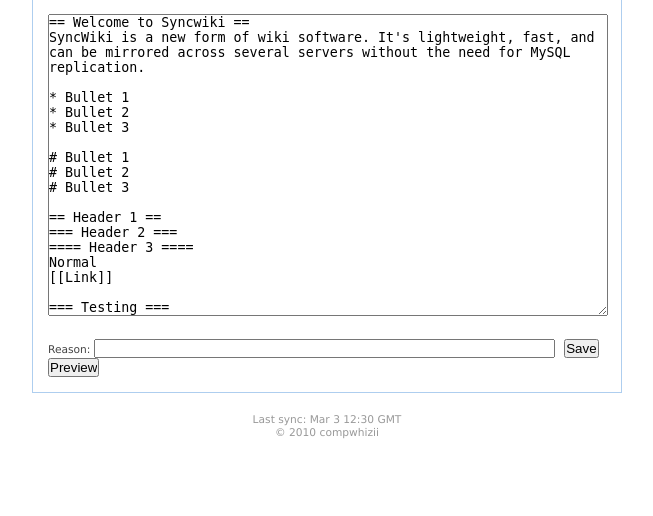
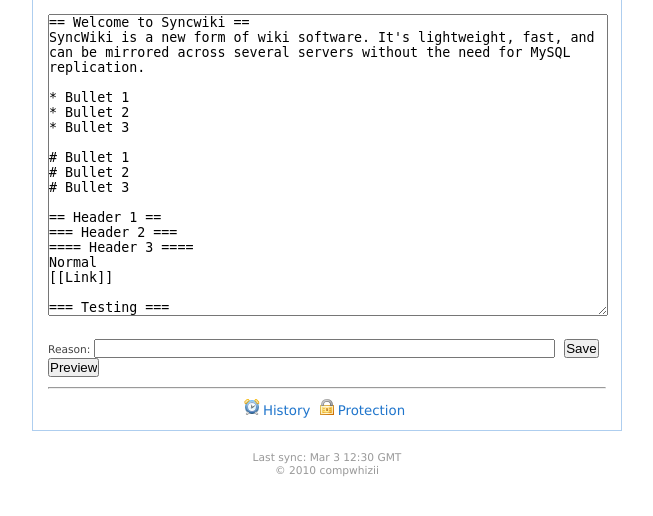
Before and after one commit to ArdaXi/SyncWiki, a PHP site: page /layoutEdit.html in a window 1280 px wide. Shown: the part 64-580 px from the top of the page, without its empty margins (313-966 px from the left). Run offline with PHP 8.4, Linux system fonts and the light colour scheme.

Commit message:
Some changes

```diff
--- a/layout.html
+++ b/layout.html
@@ -26,7 +26,7 @@
 						</li>
 					</ul>
 				</div>
-				<div id="content">
+				<div class="content">
 					<h1>Welcome to SyncWiki</h1>
 					<p>SyncWiki is a new form of wiki software. It's lightweight, fast, and can be mirrored across several servers without the need for MySQL replication.</p>
 					<ul>
--- a/layoutEdit.html
+++ b/layoutEdit.html
@@ -26,7 +26,7 @@
 						</li>
 					</ul>
 				</div>
-				<div id="content">
+				<div class="content" id="editor">
 					<form action="#" method="post">
 						<textarea name="editbox" id="editbox" cols="30" rows="20" tabindex="1">== Welcome to Syncwiki ==
 SyncWiki is a new form of wiki software. It's lightweight, fast, and can be mirrored across several servers without the need for MySQL replication.
@@ -63,6 +63,13 @@ Phasellus vitae ultrices est. Maecenas egestas facilisis lacus sit amet pretium.
 						<input type="submit" title="Save" value="Save" tabindex="3"/>
 						<input type="submit" title="Preview" value="Preview" tabindex="4"/>
 					</form>
+					<hr />
+					<div id="editorTools">
+						<ul>
+							<li><img src="img/history.png" alt="History" /><a href="#">History</a></li>
+							<li><img src="img/protection.png" alt="Protection" /><a href="#">Protection</a></li>
+						</ul>
+					</div>
 				</div>
 				<div id="footer">
 					Last sync: Mar 3 12:30 GMT<br />
--- a/style.css
+++ b/style.css
@@ -30,6 +30,11 @@ textarea {
 	width: 100%;
 }
 
+hr {
+	margin: 10px 0;
+	color: #AECEEF;
+}
+
 .spacer {
 	width: 600px;
 	margin: auto;
@@ -53,7 +58,7 @@ textarea {
 	font-weight: bold;
 }
 
-#content {
+.content {
 	display: block;
 	padding: 15px;
 	border: 1px solid #AECEEF;
@@ -121,34 +126,62 @@ ul#tabs img {
 
 /* Content CSS */
 
-#content h1 {
+.content h1 {
 	font-size: 14pt;
 	margin: 5px 0;
 }
 
-#content h2 {
+.content h2 {
 	font-size: 12pt;
 	margin: 5px 0;
 	padding-left: 2px;
 }
 
-#content h3 {
+.content h3 {
 	font-size: 10pt;
 	margin: 5px 0;
 	padding-left: 4px;
 }
 
-#content p {
+.content p {
 	padding: 0 5px;
 }
 
-#content ul,
-#content ol {
+.content ul,
+.content ol {
 	margin: 5px 0 5px 25px;
 }
 
-/* EDiT PAGE CSS*/
+/* Edit page CSS */
 
 #editbox {
 	margin-bottom: 20px;
 }
+
+div#editorTools {
+	text-align: center;
+}
+
+#editorTools ul {
+	height: 16px;
+	margin: 0;
+	padding: 0;
+	width: 100%;
+}
+
+#editorTools ul li {
+	list-style: none outside none;
+	width: auto !important;
+	display: inline;
+	margin-right: 5px;
+}
+
+#editorTools a {
+	font-size: 10pt;
+}
+
+#editorTools img {
+	height: 16px;
+	width: 16px;
+	margin-right: 3px;
+}
```
Also changed, not shown: img/history.png (added), img/protection.png (added).
